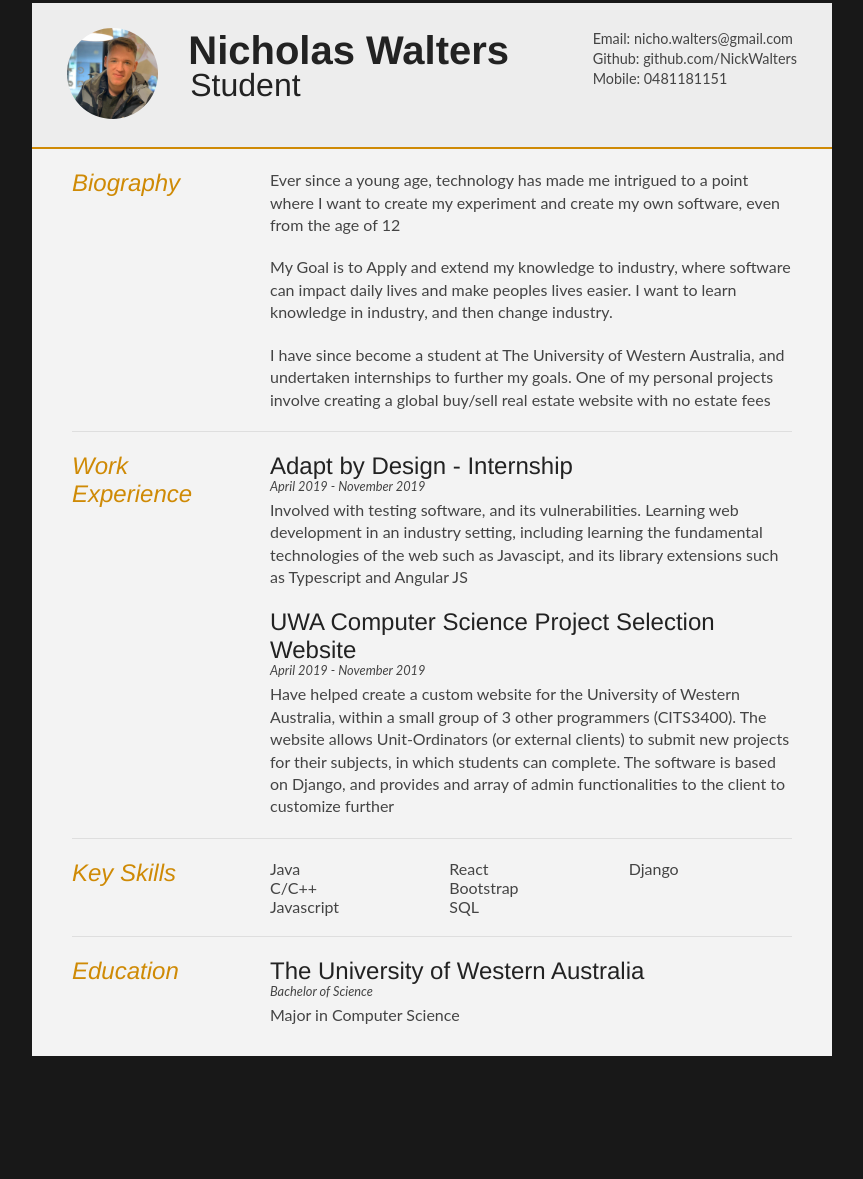
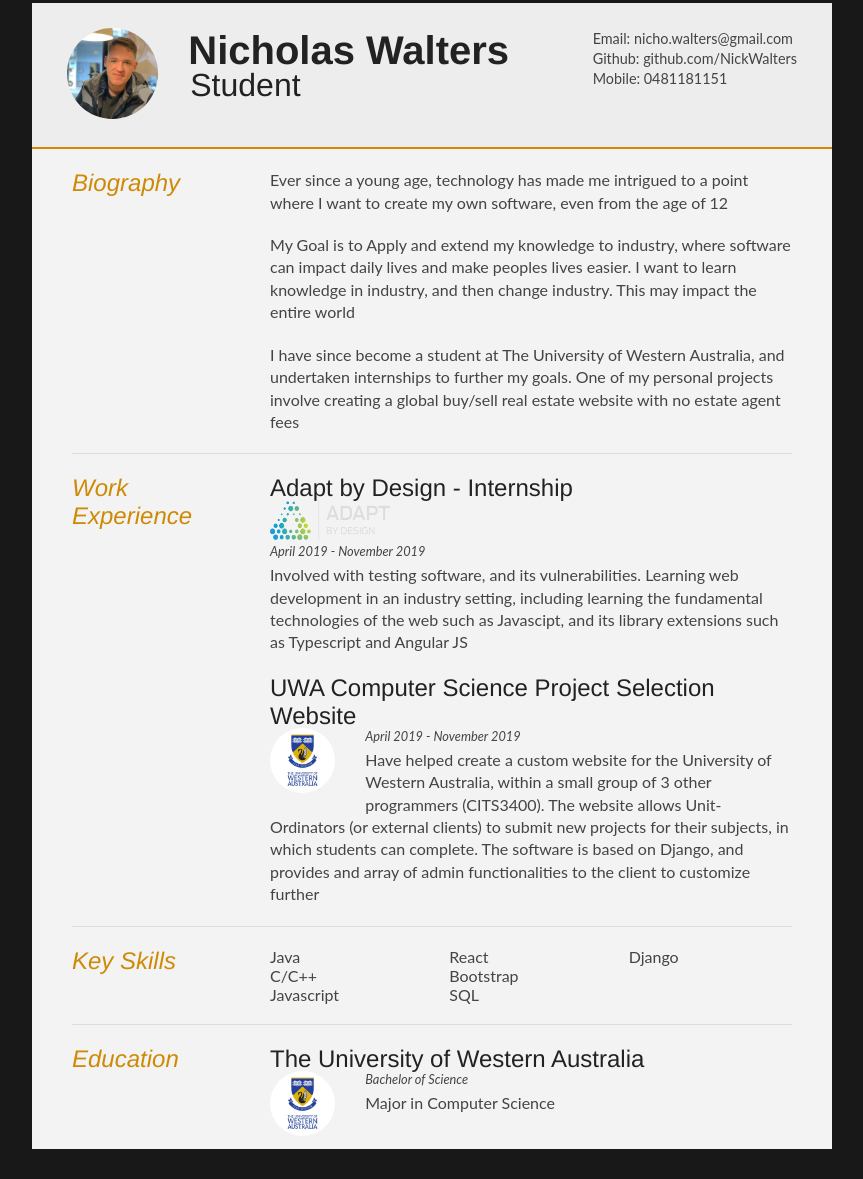
Before and after one commit to NickWalters/Web-Showcase-Website, a plain HTML site: page about.html in a window 1280 px wide. Shown: the part 27-1206 px from the top of the page, without its empty margins (208-1071 px from the left). Before the commit the page ends 1113 px from the top, so only its background shows below. Drawn offline with Linux system fonts and the light colour scheme.

Commit message:
CV Design Update

```diff
--- a/about.html
+++ b/about.html
@@ -42,8 +42,8 @@
 				</div>
 
 				<div class="sectionContent">
-					<p>Ever since a young age, technology has made me intrigued to a point where I want to create my experiment and create my own software, even from the age of 12 </p><p>My Goal is to Apply and extend my knowledge to industry, where software can impact daily lives and make peoples lives easier. I want to learn knowledge in industry, and then change industry.</p>
-					<p>I have since become a student at The University of Western Australia, and undertaken internships to further my goals. One of my personal projects involve creating a global buy/sell real estate website with no estate fees</p>
+					<p>Ever since a young age, technology has made me intrigued to a point where I want to create my own software, even from the age of 12 </p><p>My Goal is to Apply and extend my knowledge to industry, where software can impact daily lives and make peoples lives easier. I want to learn knowledge in industry, and then change industry. This may impact the entire world</p>
+					<p>I have since become a student at The University of Western Australia, and undertaken internships to further my goals. One of my personal projects involve creating a global buy/sell real estate website with no estate agent fees</p>
 				</div>
 			</article>
 			<div class="clear"></div>
@@ -58,11 +58,15 @@
 			<div class="sectionContent">
 				<article>
 					<h2>Adapt by Design - Internship</h2>
+					<img src="images/adapt.png" width="120" height="40">
 					<p class="subDetails">April 2019 - November 2019</p>
 					<p>Involved with testing software, and its vulnerabilities. Learning web development in an industry setting, including learning the fundamental technologies of the web such as Javascipt, and its library extensions such as Typescript and Angular JS</p>
 				</article>
 				<article>
 					<h2>UWA Computer Science Project Selection Website</h2>
+					<div id="headshot" class="quickFade">
+						<img src="images/uwa.jpg" width="50" height="50">
+					</div>
 					<p class="subDetails">April 2019 - November 2019</p>
 					<p>Have helped create a custom website for the University of Western Australia, within a small group of 3 other programmers (CITS3400). The website allows Unit-Ordinators (or external clients) to submit new projects for their subjects, in which students can complete. The software is based on Django, and provides and array of admin functionalities to the client to customize further</p>
 				</article>
@@ -100,6 +104,9 @@
 			<div class="sectionContent">
 				<article>
 					<h2>The University of Western Australia</h2>
+					<div id="headshot" class="quickFade">
+						<img src="images/uwa.jpg" width="70" height="70">
+					</div>
 					<p class="subDetails">Bachelor of Science</p>
 					<p>Major in Computer Science</p>
 				</article>
```
Also changed, not shown: images/adapt.png (added), images/uwa.jpg (added).
